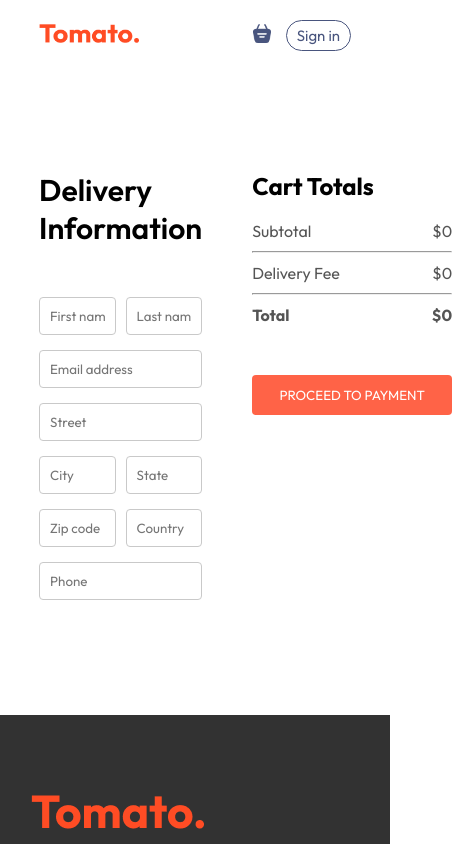
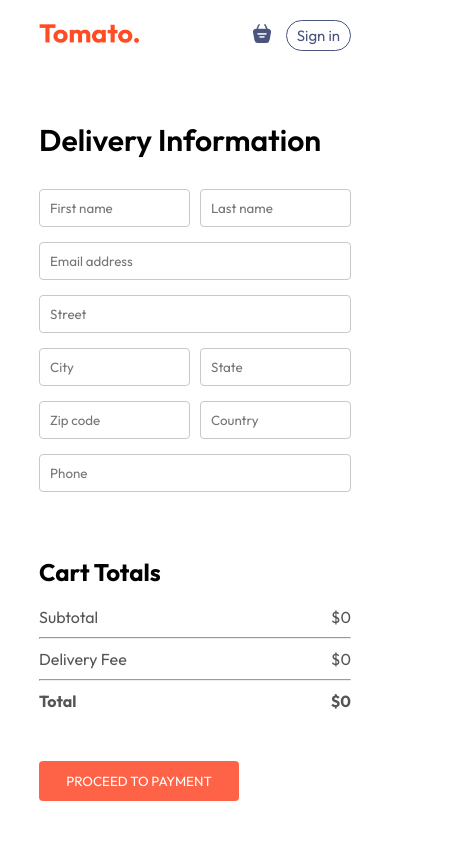
Before and after one commit to witharsh/Tomato-food-delivery, a React (Vite) app: page /order in a window 390 px wide. Shown: the top 844 px of the page, 452 px wide, since content can reach past the window. Built offline with nearby package versions, Linux system fonts and the light colour scheme.

Commit message:
Place order Page media Querry Updated

```diff
--- a/src/pages/PlaceOrder/PlaceOrder.css
+++ b/src/pages/PlaceOrder/PlaceOrder.css
@@ -3,7 +3,7 @@
     align-items: start;
     justify-content: space-between;
     gap: 50px;
-    margin-top: 100px;
+    margin-top: 50px;
 }
 
 .place-order-left{
@@ -14,7 +14,7 @@
 .place-order-left .title{
     font-size: 30px;
     font-weight: 600;
-    margin-bottom: 50px;
+    margin-bottom: 30px;
 }
 
 .place-order-left input{
@@ -39,3 +39,20 @@
 .place-order .cart-total button{
     margin-top: 30px;
 }
+
+@media (max-width:768px) {
+    .place-order{
+        flex-direction: column;
+        align-items: center;
+    }
+}
+@media (max-width:320px) {
+    .place-order-left .title{
+        font-size: 24px;
+        margin-bottom: 20px;
+    }
+
+    .place-order .cart-total button{
+        width: 100%;
+    }
+}
```
